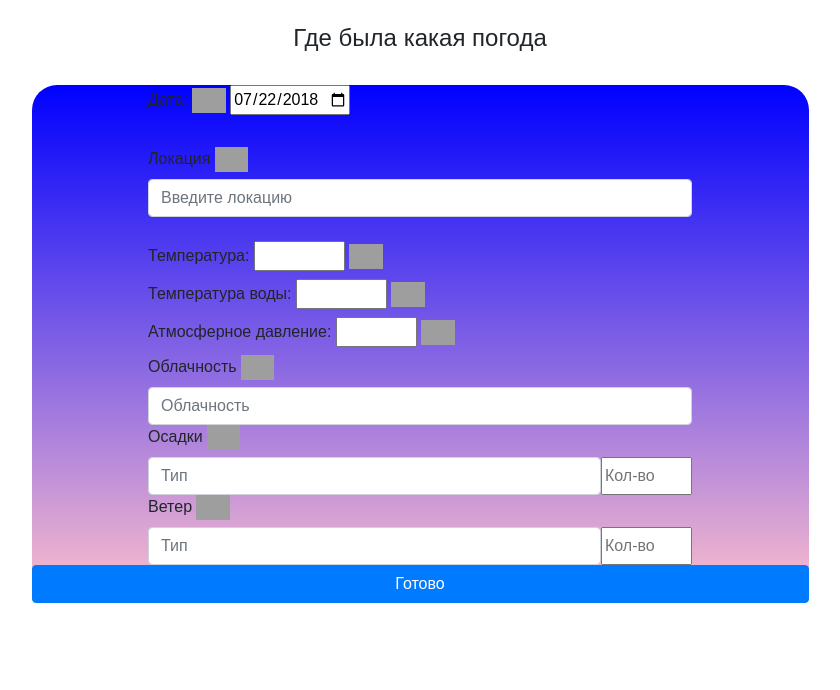
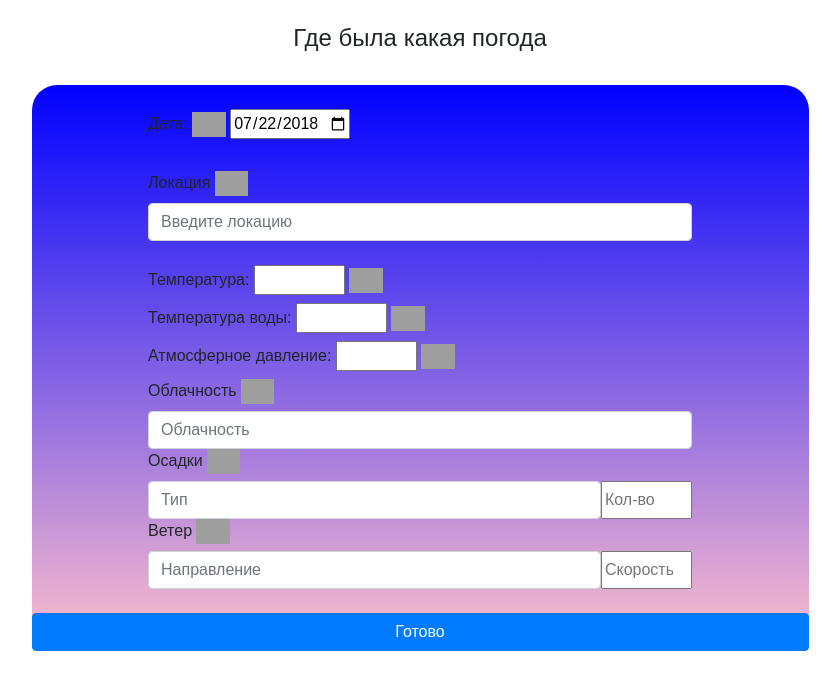
Before and after one commit to Maxim2k7/WebServer-API-Project, a Flask app: template templates/reporter.html in a window 1280 px wide. Shown: the part 56-746 px from the top of the page, without its empty margins (220-1060 px from the left). Run offline with Flask 3, Linux system fonts and the light colour scheme; the template is opened without the code that fills it, so the values that code supplies are empty; some libraries are stand-ins or nearby versions; grey boxes are pictures that could not be loaded.

Commit message:
fix reporter main page

```diff
--- a/project_main.py
+++ b/project_main.py
@@ -9,6 +9,7 @@ from data.reporters import Reporter
 from weather_report import find_report
 from data.weather import Weather
 from forms.find_report import SearchForm
+from data.locations import Location
 
 app = Flask(__name__)
 app.config['SECRET_KEY'] = 'yandexlyceum_secret_key'
@@ -119,7 +120,7 @@ def reporter_main():
     elif request.method == 'POST':
         db_sess = db_session.create_session()
         weather = Weather(
-            location_id = 1,
+            location_id = db_sess.query(Location.name).filter(Location.id == request.form['location']).first(),
             date = request.form['date'],
             clouds = request.form['clouds'],
             temperature = request.form['temperature'],
--- a/templates/reporter.html
+++ b/templates/reporter.html
@@ -48,6 +48,7 @@ $(document).ready(function(){
 <form class="edit_form" method="post">
     <div style="width: 70%; margin: auto;  background: linear-gradient(blue, pink); border-radius: 25px; display: flex;
  flex-direction: column; justify-content: space-around;">
+        </br>
         <div style="width: 70%; margin: auto;">
             <label for="start">Дата:
                 <img height="25" src="https://cdn-icons-png.flaticon.com/512/3652/3652191.png">
@@ -103,13 +104,13 @@ $(document).ready(function(){
             <label for="classSelect">Ветер</label>
             <img height="25" src="https://cdn-icons-png.flaticon.com/512/2676/2676047.png">
             <div style="margin: auto; display: flex; flex-direction: row;">
-                <input type="text" class="form-control" id="wind_direction" placeholder="Тип"
+                <input type="text" class="form-control" id="wind_direction" placeholder="Направление"
                        name="wind_direction">
-                <input type="number" id="wind_velocity" placeholder="Кол-во" name="wind_velocity" step="1"
+                <input type="number" id="wind_velocity" placeholder="Скорость" name="wind_velocity" step="1"
                        min="0" max="10000">
             </div>
         </div>
-        <!--        <img height="25" src="https://cdn-icons-png.flaticon.com/512/414/414825.png">-->
+        </br>
         <button type="submit" class="btn btn-primary">Готово</button>
     </div>
 </form>
```
